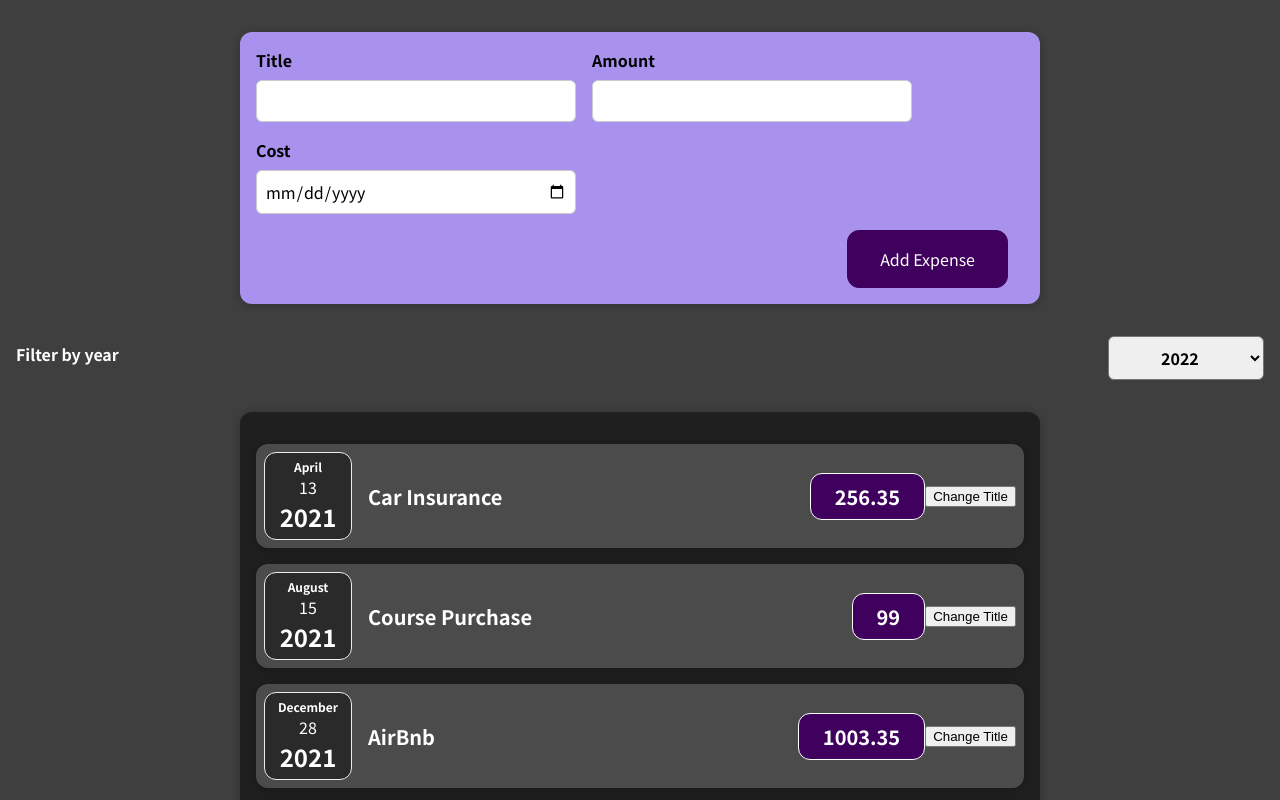
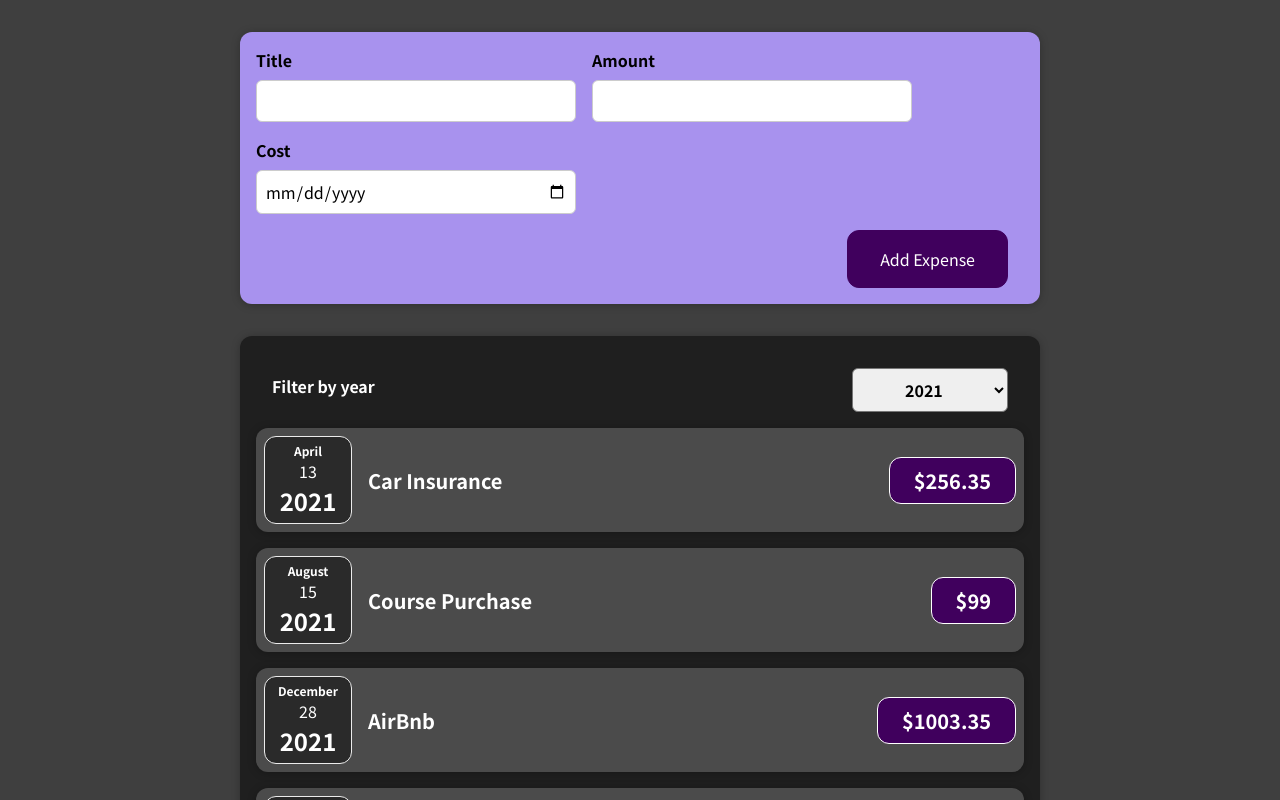
Before and after one commit to Basbarius/reactCourseProjects, a React (Create React App) app in the folder expense-tracker/: page / in a window 1280 px wide. Shown: the top 800 px of the page. Built offline with nearby package versions, Linux system fonts and the light colour scheme.

Commit message:
controlled components, displaying lists of components, map and filter in jsx

```diff
--- a/expense-tracker/src/App.js
+++ b/expense-tracker/src/App.js
@@ -1,17 +1,25 @@
+import React, { useState } from "react";
+
 import Expenses from "./components/expenses/Expenses";
 import NewExpense from './components/newExpense/NewExpense'
 
+const DUMMY_EXPENSES = [
+  {id: 'e1',title: "Car Insurance", amount: 256.35, date: new Date(2021, 3, 13)},
+  {id: 'e2',title: "Course Purchase", amount: 99, date: new Date(2021, 7, 15)},
+  {id: 'e3',title: "AirBnb", amount: 1003.35, date: new Date(2021, 11, 28)},
+  {id: 'e4',title: "Plane Ticket", amount: 2546.35, date: new Date(2021, 7, 15)},
+];
+
 function App() {
-  const expenses = [
-    {id: 'e1',title: "Car Insurance", amount: 256.35, date: new Date(2021, 3, 13)},
-    {id: 'e2',title: "Course Purchase", amount: 99, date: new Date(2021, 7, 15)},
-    {id: 'e3',title: "AirBnb", amount: 1003.35, date: new Date(2021, 11, 28)},
-    {id: 'e4',title: "Plane Ticket", amount: 2546.35, date: new Date(2021, 7, 15)},
-  ];
+  const [expenses, setExpenses] = useState(DUMMY_EXPENSES);
 
   const addExpenseHandler = (expense) => {
-    console.log('In App.js');
-    console.log(expense);
+    setExpenses(prevState => {
+      return[
+        expense,
+        ...prevState
+      ]
+    })
   };
 
   return (
--- a/expense-tracker/src/components/expenses/ExpensesFilter.js
+++ b/expense-tracker/src/components/expenses/ExpenseFilter.js
@@ -1,17 +1,17 @@
 import React from 'react';
 
-import './ExpensesFilter.css';
+import './ExpenseFilter.css';
 
 const ExpensesFilter = (props) => {
-  const handleFilter = (e) => {
-    props.onFilter(e.target.value);
-  }
+  const dropdownFilterHandler = (event) => {
+    props.onFilter(event.target.value);
+  };
 
   return (
     <div className='expenses-filter'>
       <div className='expenses-filter__control'>
         <label>Filter by year</label>
-        <select onChange={handleFilter}>
+        <select value={props.selectedYear} onChange={dropdownFilterHandler}>
           <option value='2022'>2022</option>
           <option value='2021'>2021</option>
           <option value='2020'>2020</option>
--- a/expense-tracker/src/components/expenses/ExpenseItem.js
+++ b/expense-tracker/src/components/expenses/ExpenseItem.js
@@ -1,23 +1,16 @@
-import React, { useState } from 'react'
+import React from 'react'
 import ExpenseDate from './ExpenseDate';
 import Card from '../ui/Card'
 import './ExpenseItem.css';
 
 const ExpenseItem = (props) => {
-    const [title, setTitle] = useState(props.title);
-
-    const clickHandler = () => {
-        setTitle("updated!");
-    }
-
     return (
         <Card className="expense-item">
             <ExpenseDate date={props.date}/>
             <div className="expense-item_description">
-                <h2>{ title }</h2>
-                <div className="expense-item_price">{ props.amount }</div>
+                <h2>{ props.title }</h2>
+                <div className="expense-item_price">${ props.amount }</div>
             </div>
-            <button onClick={clickHandler}>Change Title</button>
         </Card>
     );
 }
--- a/expense-tracker/src/components/expenses/Expenses.js
+++ b/expense-tracker/src/components/expenses/Expenses.js
@@ -1,28 +1,26 @@
 import React, { useState } from 'react'
 import ExpenseItem from './ExpenseItem'
-import ExpensesFilter from './ExpensesFilter'
+import ExpenseFilter from './ExpenseFilter'
 import Card from '../ui/Card'
 import './Expenses.css'
 
 const Expenses = (props) => {
-    const expenses = props.expenses
-    const [enteredFilterYear, setEnteredFilterYear] = useState('');
+    const [enteredFilterYear, setEnteredFilterYear] = useState('2021');
+    const filteredExpenses = props.expenses.filter(expense => expense.date.getFullYear().toString() === enteredFilterYear);
 
-    const onFilterHandler = (filterYear) => {
+    const onFilterChangeHandler = (filterYear) => {
         setEnteredFilterYear(filterYear);
-        console.log(enteredFilterYear);
     };
 
     return (
-        <div>
-            <ExpensesFilter onFilter={onFilterHandler}/>
-            <Card className="expenses">
-                <ExpenseItem title={expenses[0].title} amount={expenses[0].amount} date={expenses[0].date} />
-                <ExpenseItem title={expenses[1].title} amount={expenses[1].amount} date={expenses[1].date} />
-                <ExpenseItem title={expenses[2].title} amount={expenses[2].amount} date={expenses[2].date} />
-                <ExpenseItem title={expenses[3].title} amount={expenses[3].amount} date={expenses[3].date} />
-            </Card>
-        </div>
+        <Card className="expenses">
+            <ExpenseFilter selectedYear={enteredFilterYear} onFilter={onFilterChangeHandler}/>
+            {
+                filteredExpenses.map(expense =>
+                    <ExpenseItem key={expense.id} title={expense.title} amount={expense.amount} date={expense.date} />
+                )
+            }
+        </Card>
     )
 }
 
```
Also changed, not shown: expense-tracker/src/components/expenses/ExpenseFilter.css (renamed from expense-tracker/src/components/expenses/ExpensesFilter.css).
